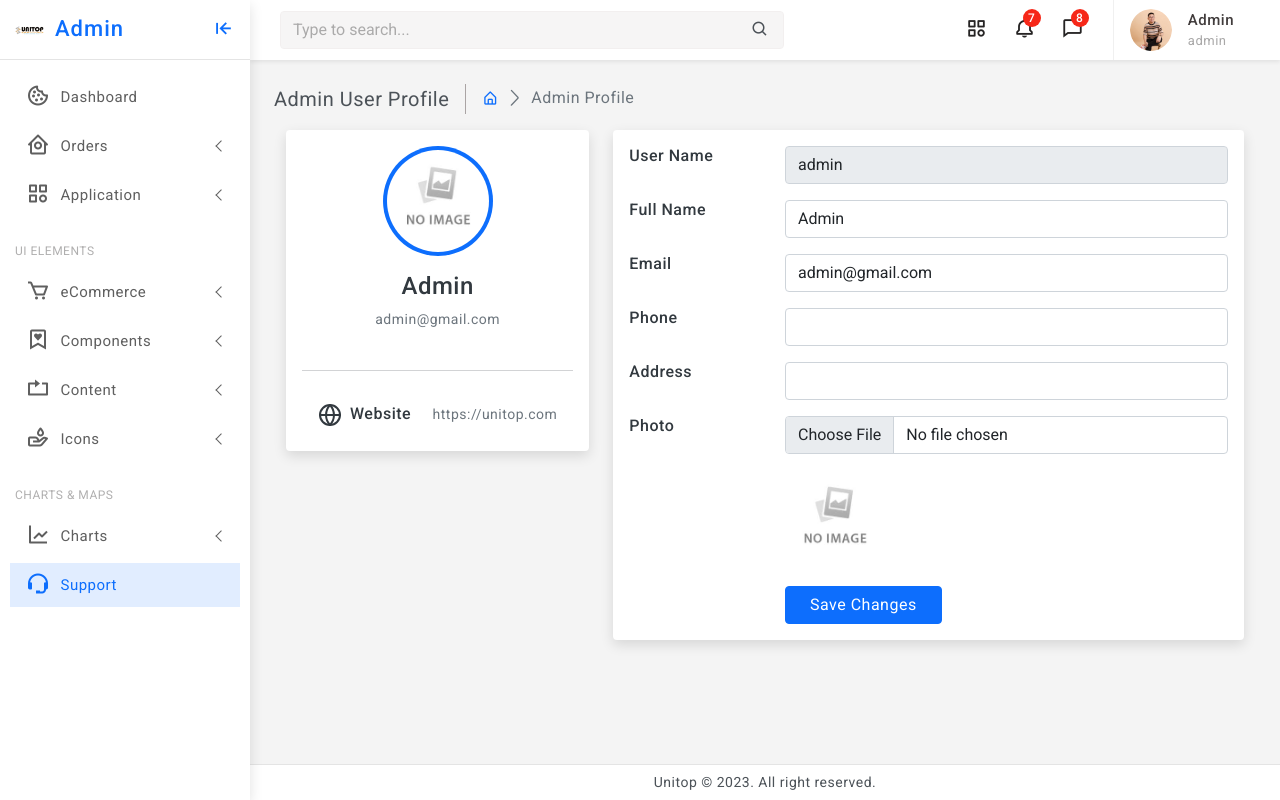
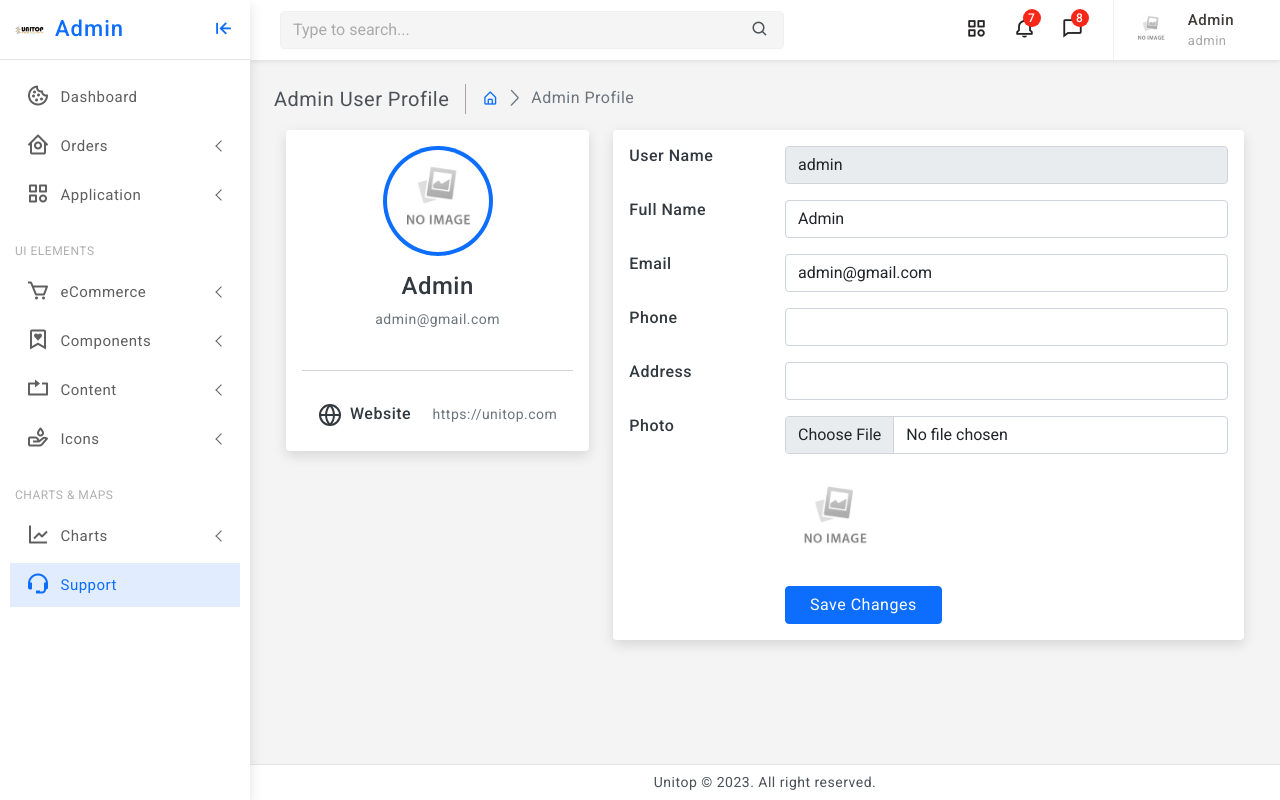
Before and after one commit to ejayjayjayjayjay/Capstone-MP3, a Laravel app: page /admin/profile in a window 1280 px wide. Run offline with Laravel 10, Linux system fonts and the light colour scheme; a user stored in the database is signed in; data comes from the database, SQL or seed files in the repository; some libraries are stand-ins or nearby versions.

Commit message:
in header.blade add php code for change of image in the header nav if the profile is updated

```diff
--- a/resources/views/admin/body/header.blade.php
+++ b/resources/views/admin/body/header.blade.php
@@ -324,13 +324,14 @@
     </div>
 
     @php
-
+        $id = Auth::user()->id;
+        $adminData = App\Models\User::find($id);
     @endphp
 
 
     <div class="user-box dropdown">
     <a class="d-flex align-items-center nav-link dropdown-toggle dropdown-toggle-nocaret" href="#" role="button" data-bs-toggle="dropdown" aria-expanded="false">
-    <img src="{{asset('adminbackend/assets/images/avatars/avatar-8.png')}}" class="user-img" alt="user avatar">
+    <img src="{{ (!empty($adminData->photo)) ? url('upload/admin_images/'.$adminData->photo):url('upload/no_image.jpg') }}" class="user-img" alt="user avatar">
     <div class="user-info ps-3">
     <p class="user-name mb-0">{{ Auth::user()->name }}</p>
     <p class="designattion mb-0">{{ Auth::user()->username }}</p>
```
Also changed, not shown: public/upload/admin_images/202305171253img-8.png (renamed from public/upload/admin_images/202305171249img-8.png).
